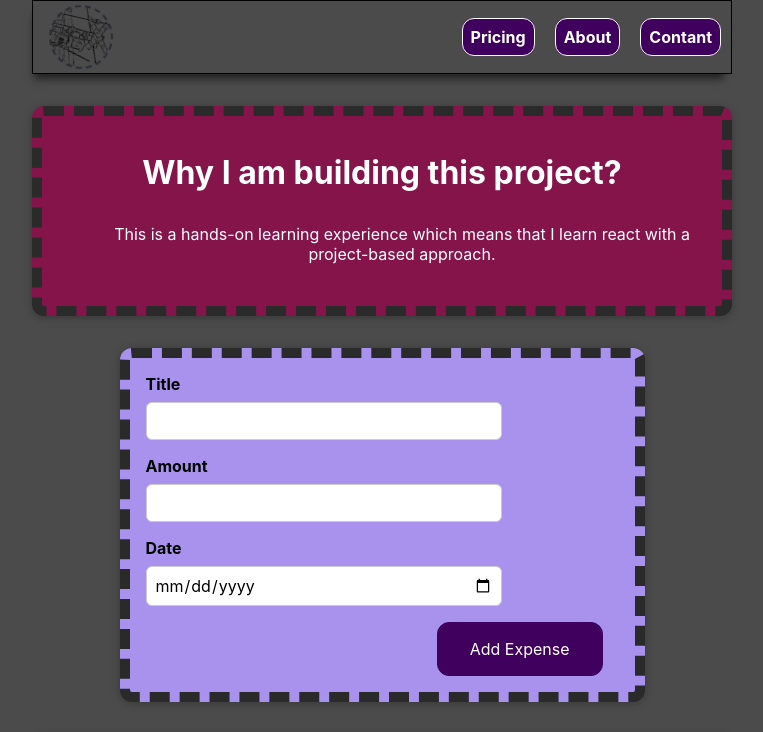
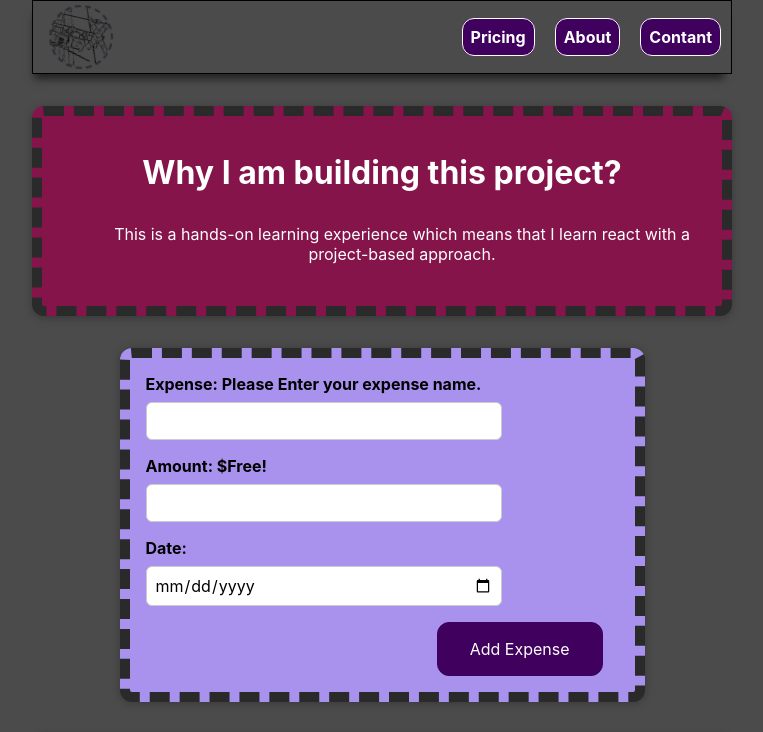
Before and after one commit to Adocresta/learning-react, a React (Create React App) app: page / in a window 1280 px wide. Shown: the top 732 px of the page, without its empty margins (258-1021 px from the left). Built offline with nearby package versions, Linux system fonts and the light colour scheme.

Commit message:
using multiple useStates

```diff
--- a/src/components/NewExpense/ExpenseForm.js
+++ b/src/components/NewExpense/ExpenseForm.js
@@ -2,27 +2,51 @@ import { useState } from "react";
 import "./ExpenseForm.css";
 
 const ExpenseForm = () => {
-  const defaultTitle = "Title";
+  const defaultTitle = "Please Enter your expense name.";
   const [enteredTitle, setEnteredTitle] = useState(defaultTitle);
+  const [enteredAmount, setEnteredAmount] = useState("Free!");
+  const [selectedDate, setSelectedDate] = useState("");
+
   const titleChangeHandler = (e) => {
     setEnteredTitle(e.target.value);
     !e.target.value && setEnteredTitle(defaultTitle);
+  };
+
+  const amountChangeHandler = (e) => {
+    setEnteredAmount(e.target.value);
+    !e.target.value && setEnteredAmount("Free!");
+    e.target.value === "0" && setEnteredAmount("Free!");
+  };
+
+  const dateChangeHandler = (e) => {
+    setSelectedDate(e.target.value);
+    !e.target.value && setSelectedDate("Please enter a date.");
   };
 
   return (
     <form>
       <div className="new-expense__controls">
         <div className="new-expense__control">
-          <label>{enteredTitle}</label>
+          <label>Expense: {enteredTitle}</label>
           <input id="test" type="text" onChange={titleChangeHandler} />
         </div>
         <div className="new-expense__control">
-          <label>Amount</label>
-          <input type="number" min=".01" max=".01" />
+          <label>Amount: ${enteredAmount}</label>
+          <input
+            type="number"
+            min="0"
+            max="9999"
+            onChange={amountChangeHandler}
+          />
         </div>
         <div className="new-expense__control">
-          <label>Date</label>
-          <input type="date" min="2019-01-01" max="2022-12-31" />
+          <label>Date: {selectedDate}</label>
+          <input
+            type="date"
+            min="2019-01-01"
+            max="2022-12-31"
+            onChange={dateChangeHandler}
+          />
         </div>
       </div>
       <div className="new-expense__actions">
```
